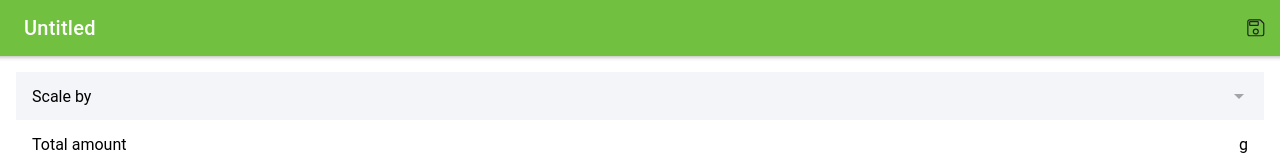
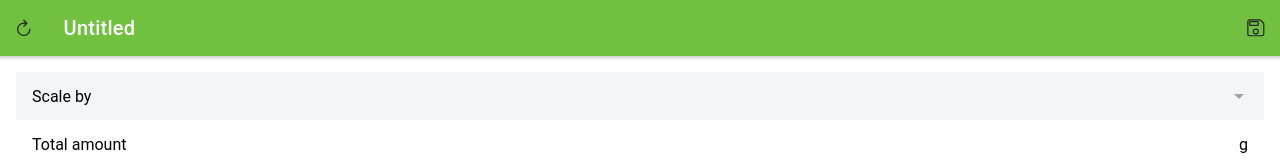
Before and after one commit to visciang/bpc-ionic-react, a React (Create React App) app: page /finalDough in a window 1280 px wide. Shown: the top 160 px of the page. Built offline with nearby package versions, Linux system fonts and the light colour scheme.

Commit message:
reset button

```diff
--- a/src/pages/Tabs.tsx
+++ b/src/pages/Tabs.tsx
@@ -13,19 +13,27 @@ import { listEquals } from "components/utils";
 import { Recipe } from "dataModel/Recipe";
 import { useRecipes } from "dataModel/Persistence";
 
+const DEFAULT_EDITABLE = false;
+const DEFAULT_NAME = "Untitled";
+const DEFAULT_FLOURS: Ingredients = new Map();
+const DEFAULT_INGREDIENTS: Ingredients = new Map();
+const DEFAULT_PREFERMENTS: Preferments = new Map();
+const DEFAULT_AVAILABLE_FLOURS: IngredientName[] = [];
+const DEFAULT_AVAILABLE_INGREDIENTS: IngredientName[] = [];
+
 const Tabs: React.FC = () => {
-  const [editable, setEditable] = useState(false);
+  const [editable, setEditable] = useState(DEFAULT_EDITABLE);
 
   const [recipes, setRecipes] = useRecipes();
   const [saveAsAlert, setSaveAsAlert] = useState(false);
 
-  const [name, setName] = useState("Untitled");
-  const [flours, setFlours] = useState<Ingredients>(new Map());
-  const [ingredients, setIngredients] = useState<Ingredients>(new Map());
-  const [preferments, setPreferments] = useState<Preferments>(new Map());
+  const [name, setName] = useState(DEFAULT_NAME);
+  const [flours, setFlours] = useState(DEFAULT_FLOURS);
+  const [ingredients, setIngredients] = useState(DEFAULT_INGREDIENTS);
+  const [preferments, setPreferments] = useState(DEFAULT_PREFERMENTS);
 
-  const [availableFlours, setAvailableFlours] = useState<IngredientName[]>([]);
-  const [availableIngredients, setAvailableIngredients] = useState<IngredientName[]>([]);
+  const [availableFlours, setAvailableFlours] = useState(DEFAULT_AVAILABLE_FLOURS);
+  const [availableIngredients, setAvailableIngredients] = useState(DEFAULT_AVAILABLE_INGREDIENTS);
 
   const onFloursChange = useCallback(
     (currentFlours: Ingredients) => {
@@ -80,6 +88,16 @@ const Tabs: React.FC = () => {
     setSaveAsAlert(true);
   }, [setSaveAsAlert]);
 
+  const onReset = useCallback(() => {
+    setEditable(DEFAULT_EDITABLE);
+    setName(DEFAULT_NAME);
+    setFlours(DEFAULT_FLOURS);
+    setIngredients(DEFAULT_INGREDIENTS);
+    setPreferments(DEFAULT_PREFERMENTS);
+    setAvailableFlours(DEFAULT_AVAILABLE_FLOURS);
+    setAvailableIngredients(DEFAULT_AVAILABLE_INGREDIENTS);
+  }, [setEditable, setName, setFlours, setIngredients, setPreferments, setAvailableFlours, setAvailableIngredients]);
+
   const resetEditable = useCallback(() => {
     if (editable) setEditable(false);
   }, [editable, setEditable]);
@@ -90,7 +108,14 @@ const Tabs: React.FC = () => {
         <Route
           path="/overallTab"
           render={() => (
-            <Tab title={name} editActive={editable} onEditToggle={onEditToggle} onSave={onSave} showInfo={true}>
+            <Tab
+              title={name}
+              editActive={editable}
+              onEditToggle={onEditToggle}
+              onSave={onSave}
+              onReset={onReset}
+              showInfo={true}
+            >
               <OverallTab
                 flours={flours}
                 ingredients={ingredients}
@@ -105,7 +130,7 @@ const Tabs: React.FC = () => {
         <Route
           path="/prefermentTab"
           render={() => (
-            <Tab title={name} editActive={editable} onEditToggle={onEditToggle} onSave={onSave}>
+            <Tab title={name} editActive={editable} onEditToggle={onEditToggle} onSave={onSave} onReset={onReset}>
               <PrefermentTab
                 availableFlours={availableFlours}
                 availableIngredients={availableIngredients}
@@ -120,7 +145,7 @@ const Tabs: React.FC = () => {
         <Route
           path="/finalDough"
           render={() => (
-            <Tab title={name} onSave={onSave}>
+            <Tab title={name} onSave={onSave} onReset={onReset}>
               <FinalDoughTab flours={flours} ingredients={ingredients} preferments={preferments} />
             </Tab>
           )}
--- a/src/pages/tabs/Tab.tsx
+++ b/src/pages/tabs/Tab.tsx
@@ -1,6 +1,6 @@
 import React, { useState, useCallback } from "react";
 import { IonContent, IonHeader, IonPage, IonTitle, IonToolbar, IonButtons, IonButton, IonIcon } from "@ionic/react";
-import { saveOutline, pencilOutline, informationCircleOutline } from "ionicons/icons";
+import { saveOutline, pencilOutline, informationCircleOutline, refreshOutline } from "ionicons/icons";
 import InfoAlert from "components/InfoAlert";
 
 type Props = {
@@ -9,9 +9,10 @@ type Props = {
   showInfo?: boolean;
   onEditToggle?(): void;
   onSave?(): void;
+  onReset?(): void;
 };
 
-const Tab: React.FC<Props> = ({ title, editActive, onEditToggle, onSave, showInfo, children }) => {
+const Tab: React.FC<Props> = ({ title, editActive, onEditToggle, onSave, onReset, showInfo, children }) => {
   const [showInfoAlert, setShowInfoAlert] = useState(false);
 
   const onInfo = useCallback(() => setShowInfoAlert(true), [setShowInfoAlert]);
@@ -34,13 +35,22 @@ const Tab: React.FC<Props> = ({ title, editActive, onEditToggle, onSave, showInf
     </IonButton>
   ) : undefined;
 
+  const resetButton = onReset ? (
+    <IonButton color="dark" onClick={onReset}>
+      <IonIcon icon={refreshOutline} />
+    </IonButton>
+  ) : undefined;
+
   const infoAlert = showInfo ? <InfoAlert showAlert={showInfoAlert} setShowAlert={setShowInfoAlert} /> : undefined;
 
   return (
     <IonPage>
       <IonHeader translucent={true}>
         <IonToolbar color="toolbar">
-          <IonButtons slot="start">{infoButton}</IonButtons>
+          <IonButtons slot="start">
+            {infoButton}
+            {resetButton}
+          </IonButtons>
           <IonTitle>{title}</IonTitle>
           <IonButtons slot="end">
             {saveButton}
```
